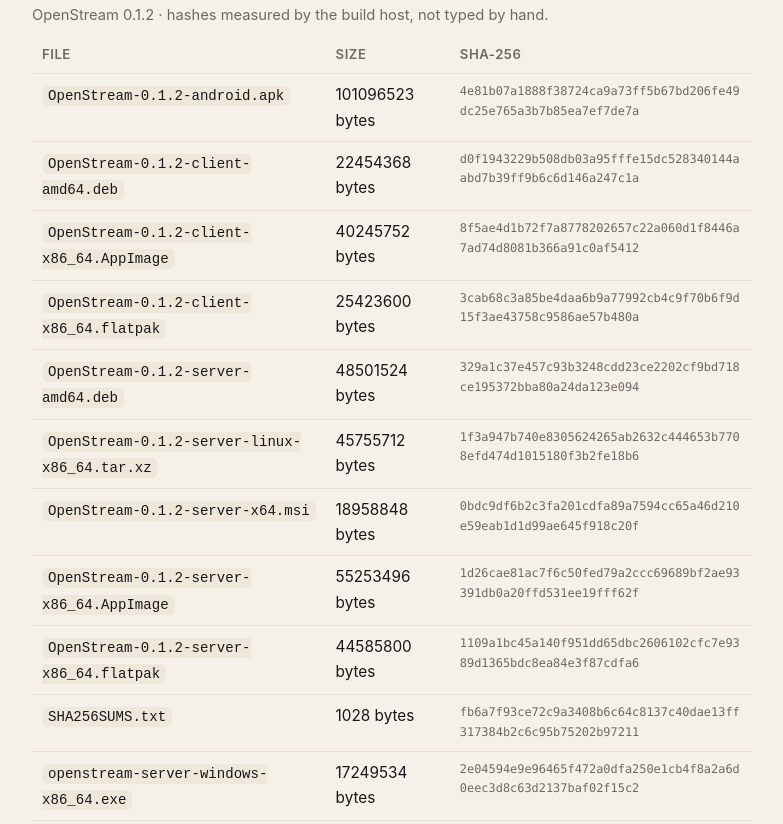
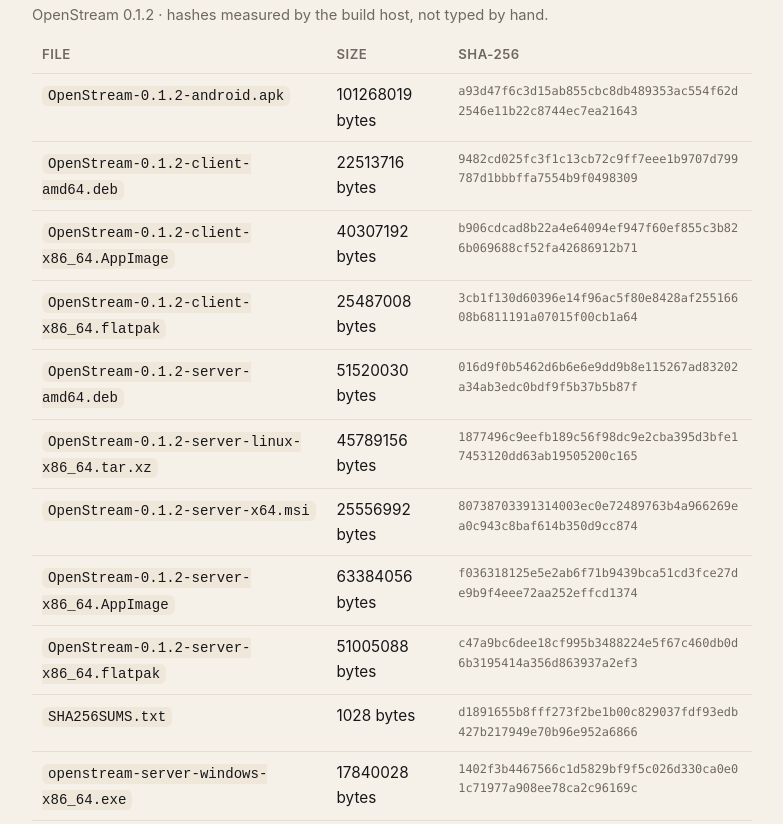
Before and after one commit to mhqurashi-apps/openstream, a plain HTML site: page downloads.html in a window 1280 px wide. Shown: the part 655-1479 px from the top of the page, without its empty margins (248-1031 px from the left). Drawn offline with Linux system fonts and the light colour scheme.

Commit message:
Publish the OpenStream public pages

```diff
--- a/downloads.html
+++ b/downloads.html
@@ -110,17 +110,17 @@
   <p class="updated">OpenStream 0.1.2 &middot; hashes measured by the build host, not typed by hand.</p>
   <table>
     <tr><th>File</th><th>Size</th><th>SHA-256</th></tr>
-    <tr><td><code>OpenStream-0.1.2-android.apk</code></td><td>101096523 bytes</td><td class="hash">4e81b07a1888f38724ca9a73ff5b67bd206fe49dc25e765a3b7b85ea7ef7de7a</td></tr>
-    <tr><td><code>OpenStream-0.1.2-client-amd64.deb</code></td><td>22454368 bytes</td><td class="hash">d0f1943229b508db03a95fffe15dc528340144aabd7b39ff9b6c6d146a247c1a</td></tr>
-    <tr><td><code>OpenStream-0.1.2-client-x86_64.AppImage</code></td><td>40245752 bytes</td><td class="hash">8f5ae4d1b72f7a8778202657c22a060d1f8446a7ad74d8081b366a91c0af5412</td></tr>
-    <tr><td><code>OpenStream-0.1.2-client-x86_64.flatpak</code></td><td>25423600 bytes</td><td class="hash">3cab68c3a85be4daa6b9a77992cb4c9f70b6f9d15f3ae43758c9586ae57b480a</td></tr>
-    <tr><td><code>OpenStream-0.1.2-server-amd64.deb</code></td><td>48501524 bytes</td><td class="hash">329a1c37e457c93b3248cdd23ce2202cf9bd718ce195372bba80a24da123e094</td></tr>
-    <tr><td><code>OpenStream-0.1.2-server-linux-x86_64.tar.xz</code></td><td>45755712 bytes</td><td class="hash">1f3a947b740e8305624265ab2632c444653b7708efd474d1015180f3b2fe18b6</td></tr>
-    <tr><td><code>OpenStream-0.1.2-server-x64.msi</code></td><td>18958848 bytes</td><td class="hash">0bdc9df6b2c3fa201cdfa89a7594cc65a46d210e59eab1d1d99ae645f918c20f</td></tr>
-    <tr><td><code>OpenStream-0.1.2-server-x86_64.AppImage</code></td><td>55253496 bytes</td><td class="hash">1d26cae81ac7f6c50fed79a2ccc69689bf2ae93391db0a20ffd531ee19fff62f</td></tr>
-    <tr><td><code>OpenStream-0.1.2-server-x86_64.flatpak</code></td><td>44585800 bytes</td><td class="hash">1109a1bc45a140f951dd65dbc2606102cfc7e9389d1365bdc8ea84e3f87cdfa6</td></tr>
-    <tr><td><code>SHA256SUMS.txt</code></td><td>1028 bytes</td><td class="hash">fb6a7f93ce72c9a3408b6c64c8137c40dae13ff317384b2c6c95b75202b97211</td></tr>
-    <tr><td><code>openstream-server-windows-x86_64.exe</code></td><td>17249534 bytes</td><td class="hash">2e04594e9e96465f472a0dfa250e1cb4f8a2a6d0eec3d8c63d2137baf02f15c2</td></tr>
+    <tr><td><code>OpenStream-0.1.2-android.apk</code></td><td>101268019 bytes</td><td class="hash">a93d47f6c3d15ab855cbc8db489353ac554f62d2546e11b22c8744ec7ea21643</td></tr>
+    <tr><td><code>OpenStream-0.1.2-client-amd64.deb</code></td><td>22513716 bytes</td><td class="hash">9482cd025fc3f1c13cb72c9ff7eee1b9707d799787d1bbbffa7554b9f0498309</td></tr>
+    <tr><td><code>OpenStream-0.1.2-client-x86_64.AppImage</code></td><td>40307192 bytes</td><td class="hash">b906cdcad8b22a4e64094ef947f60ef855c3b826b069688cf52fa42686912b71</td></tr>
+    <tr><td><code>OpenStream-0.1.2-client-x86_64.flatpak</code></td><td>25487008 bytes</td><td class="hash">3cb1f130d60396e14f96ac5f80e8428af25516608b6811191a07015f00cb1a64</td></tr>
+    <tr><td><code>OpenStream-0.1.2-server-amd64.deb</code></td><td>51520030 bytes</td><td class="hash">016d9f0b5462d6b6e6e9dd9b8e115267ad83202a34ab3edc0bdf9f5b37b5b87f</td></tr>
+    <tr><td><code>OpenStream-0.1.2-server-linux-x86_64.tar.xz</code></td><td>45789156 bytes</td><td class="hash">1877496c9eefb189c56f98dc9e2cba395d3bfe17453120dd63ab19505200c165</td></tr>
+    <tr><td><code>OpenStream-0.1.2-server-x64.msi</code></td><td>25556992 bytes</td><td class="hash">80738703391314003ec0e72489763b4a966269ea0c943c8baf614b350d9cc874</td></tr>
+    <tr><td><code>OpenStream-0.1.2-server-x86_64.AppImage</code></td><td>63384056 bytes</td><td class="hash">f036318125e5e2ab6f71b9439bca51cd3fce27de9b9f4eee72aa252effcd1374</td></tr>
+    <tr><td><code>OpenStream-0.1.2-server-x86_64.flatpak</code></td><td>51005088 bytes</td><td class="hash">c47a9bc6dee18cf995b3488224e5f67c460db0d6b3195414a356d863937a2ef3</td></tr>
+    <tr><td><code>SHA256SUMS.txt</code></td><td>1028 bytes</td><td class="hash">d1891655b8fff273f2be1b00c829037fdf93edb427b217949e70b96e952a6866</td></tr>
+    <tr><td><code>openstream-server-windows-x86_64.exe</code></td><td>17840028 bytes</td><td class="hash">1402f3b4467566c1d5829bf9f5c026d330ca0e01c71977a908ee78ca2c96169c</td></tr>
   </table>
   <p class="updated">Present files are the ones this build produced. They are
   attached to the <code>v0.1.2</code> release on the private source repository; no
@@ -132,6 +132,7 @@
     <li>macOS .dmg — needs macOS + Xcode; .github/workflows/ci.yml package-macos</li>
     <li>iOS .ipa (unsigned) — needs Xcode; .github/workflows/ci.yml package-ios</li>
     <li>macOS server — no x86_64-apple-darwin target and no macOS SDK on this host; macOS binaries are CI-only</li>
+    <li>server package parity — one or more packages were not built here (see the SKIP lines above)</li>
   </ul>
 <!-- artifacts:end -->
 
```
